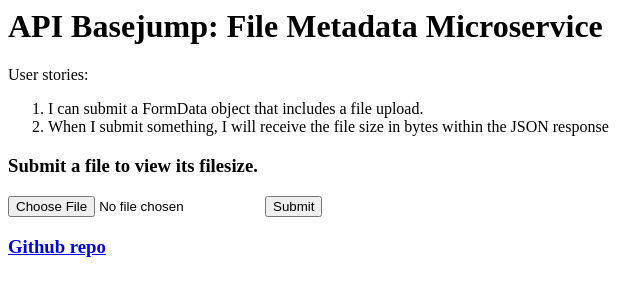
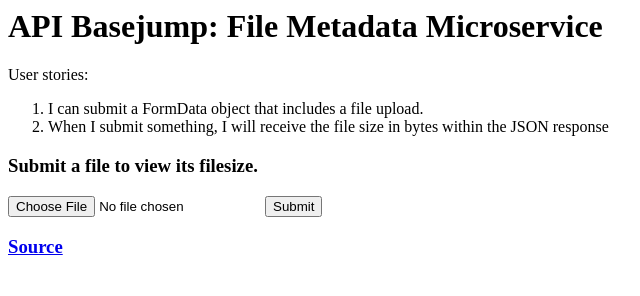
Before and after one commit to jhuynh85/file-metadata, a website: page index.html in a window 1280 px wide. Shown: the full height of the page, 0-640 px from the left. Drawn offline with Linux system fonts and the light colour scheme.

Commit message:
Text change

```diff
--- a/index.html
+++ b/index.html
@@ -17,6 +17,6 @@
             <input type="submit">
         </form>
 
-        <a href='https://github.com/jhuynh85/file-metadata'><h3>Github repo</h3></a>
+        <a href='https://github.com/jhuynh85/file-metadata'><h3>Source</h3></a>
     </body>
 </html>
```
